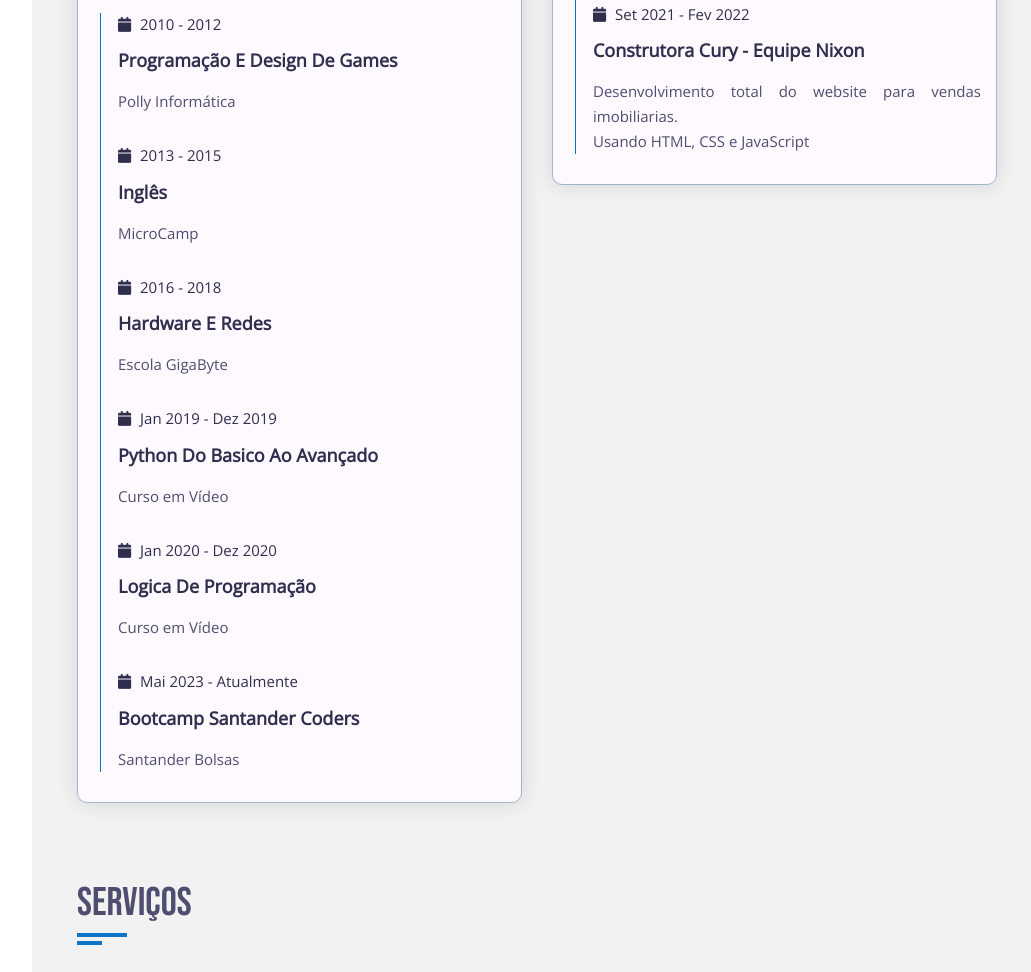
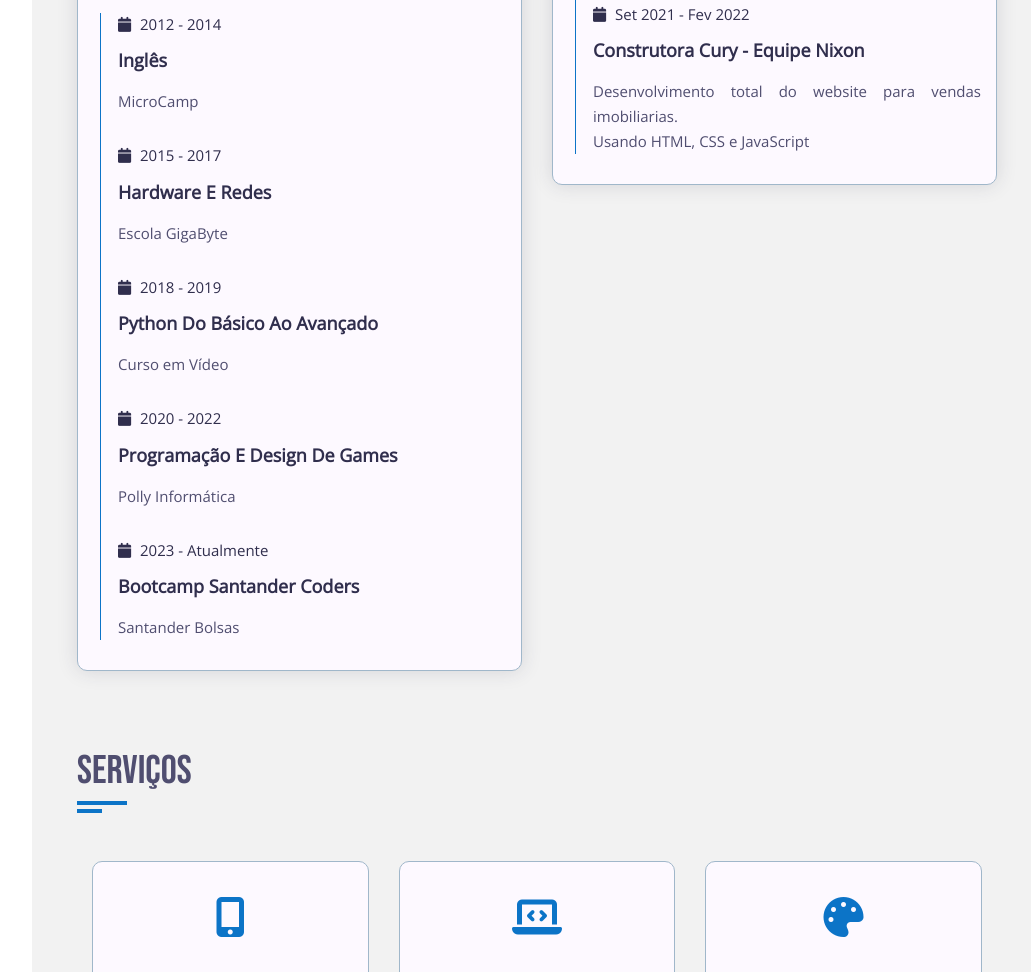
Before and after one commit to AdiNeves/PortfolioAdlerNeves, a plain HTML site: page index.html in a window 1280 px wide. Shown: the part 1830-2802 px from the top of the page, without its empty margins (238-1269 px from the left). Drawn offline with nearby package versions, Linux system fonts and the light colour scheme; a script that the page names is missing.

Commit message:
Add files via upload

```diff
--- a/index.html
+++ b/index.html
@@ -160,7 +160,34 @@
                                                 <div class="timeline-item">
                                                     <div class="circle-dot">
                                                         <h3 class="timeline-date">
-                                                            <i class="fa fa-calendar"></i> 2010 - 2012
+                                                            <i class="fa fa-calendar"></i> 2012 - 2014
+                                                        </h3>
+                                                        <h4 class="timeline-title">Inglês</h4>
+                                                        <p class="timeline-text">MicroCamp</p>
+                                                    </div>
+                                                </div>
+                                                <div class="timeline-item">
+                                                    <div class="circle-dot">
+                                                        <h3 class="timeline-date">
+                                                            <i class="fa fa-calendar"></i> 2015 - 2017
+                                                        </h3>
+                                                        <h4 class="timeline-title">Hardware e Redes</h4>
+                                                        <p class="timeline-text">Escola GigaByte</p>
+                                                    </div>
+                                                </div>
+                                                <div class="timeline-item">
+                                                    <div class="circle-dot">
+                                                        <h3 class="timeline-date">
+                                                            <i class="fa fa-calendar"></i> 2018 - 2019
+                                                        </h3>
+                                                        <h4 class="timeline-title">Python do Básico ao Avançado</h4>
+                                                        <p class="timeline-text">Curso em Vídeo</p>
+                                                    </div>
+                                                </div>
+                                                <div class="timeline-item">
+                                                    <div class="circle-dot">
+                                                        <h3 class="timeline-date">
+                                                            <i class="fa fa-calendar"></i> 2020 - 2022
                                                         </h3>
                                                         <h4 class="timeline-title">Programação e Design de Games</h4>
                                                         <p class="timeline-text">Polly Informática</p>
@@ -169,43 +196,7 @@
                                                 <div class="timeline-item">
                                                     <div class="circle-dot">
                                                         <h3 class="timeline-date">
-                                                            <i class="fa fa-calendar"></i> 2013 - 2015
-                                                        </h3>
-                                                        <h4 class="timeline-title">Inglês</h4>
-                                                        <p class="timeline-text">MicroCamp</p>
-                                                    </div>
-                                                </div>
-                                                <div class="timeline-item">
-                                                    <div class="circle-dot">
-                                                        <h3 class="timeline-date">
-                                                            <i class="fa fa-calendar"></i> 2016 - 2018
-                                                        </h3>
-                                                        <h4 class="timeline-title">Hardware e Redes</h4>
-                                                        <p class="timeline-text">Escola GigaByte</p>
-                                                    </div>
-                                                </div>
-                                                <div class="timeline-item">
-                                                    <div class="circle-dot">
-                                                        <h3 class="timeline-date">
-                                                            <i class="fa fa-calendar"></i> Jan 2019 - Dez 2019
-                                                        </h3>
-                                                        <h4 class="timeline-title">Python do Basico ao Avançado</h4>
-                                                        <p class="timeline-text">Curso em Vídeo</p>
-                                                    </div>
-                                                </div>
-                                                <div class="timeline-item">
-                                                    <div class="circle-dot">
-                                                        <h3 class="timeline-date">
-                                                            <i class="fa fa-calendar"></i> Jan 2020 - Dez 2020
-                                                        </h3>
-                                                        <h4 class="timeline-title">Logica de Programação</h4>
-                                                        <p class="timeline-text">Curso em Vídeo</p>
-                                                    </div>
-                                                </div>
-                                                <div class="timeline-item">
-                                                    <div class="circle-dot">
-                                                        <h3 class="timeline-date">
-                                                            <i class="fa fa-calendar"></i> Mai 2023 - Atualmente
+                                                            <i class="fa fa-calendar"></i> 2023 - Atualmente
                                                         </h3>
                                                         <h4 class="timeline-title">Bootcamp Santander Coders</h4>
                                                         <p class="timeline-text">Santander Bolsas</p>
```
